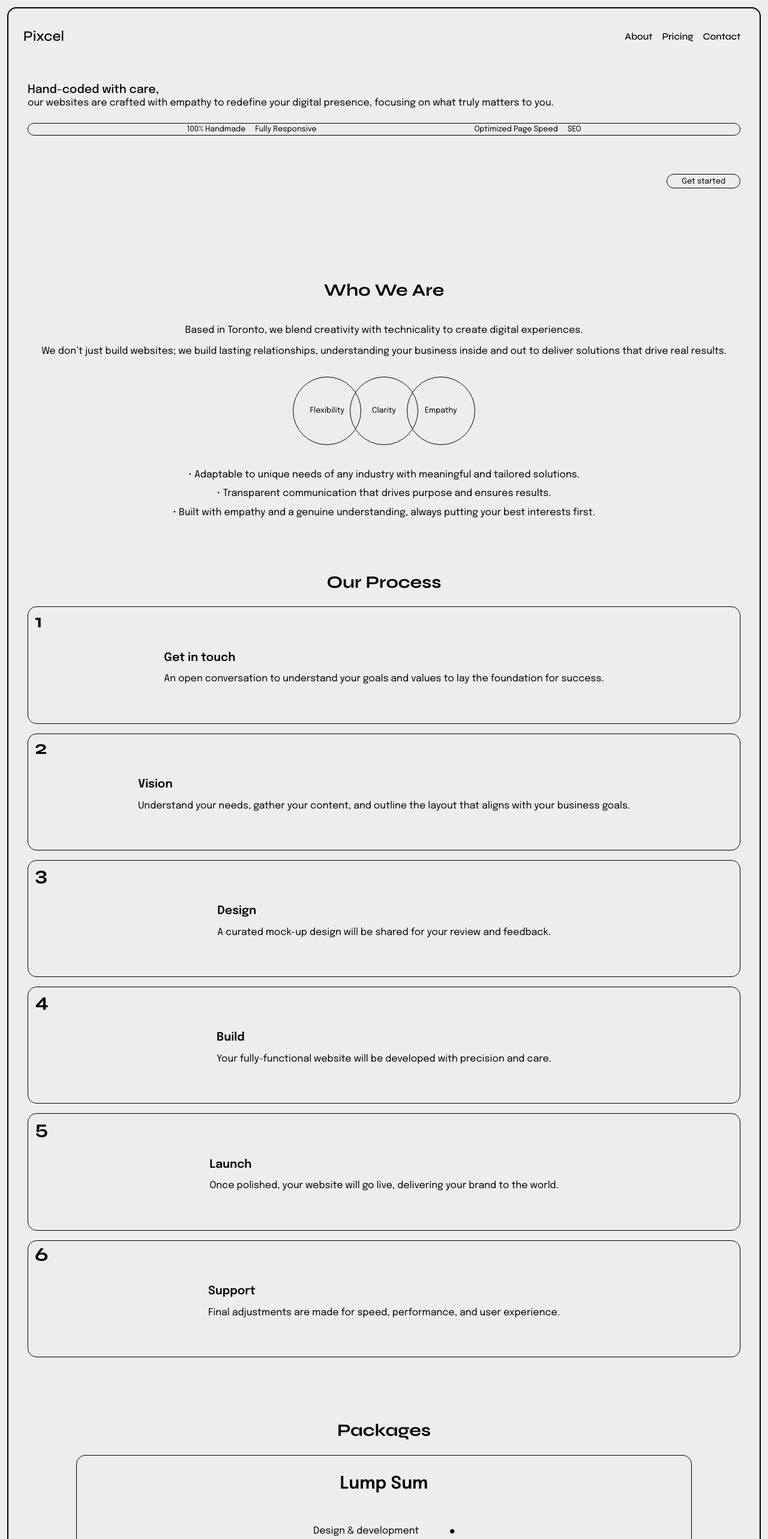
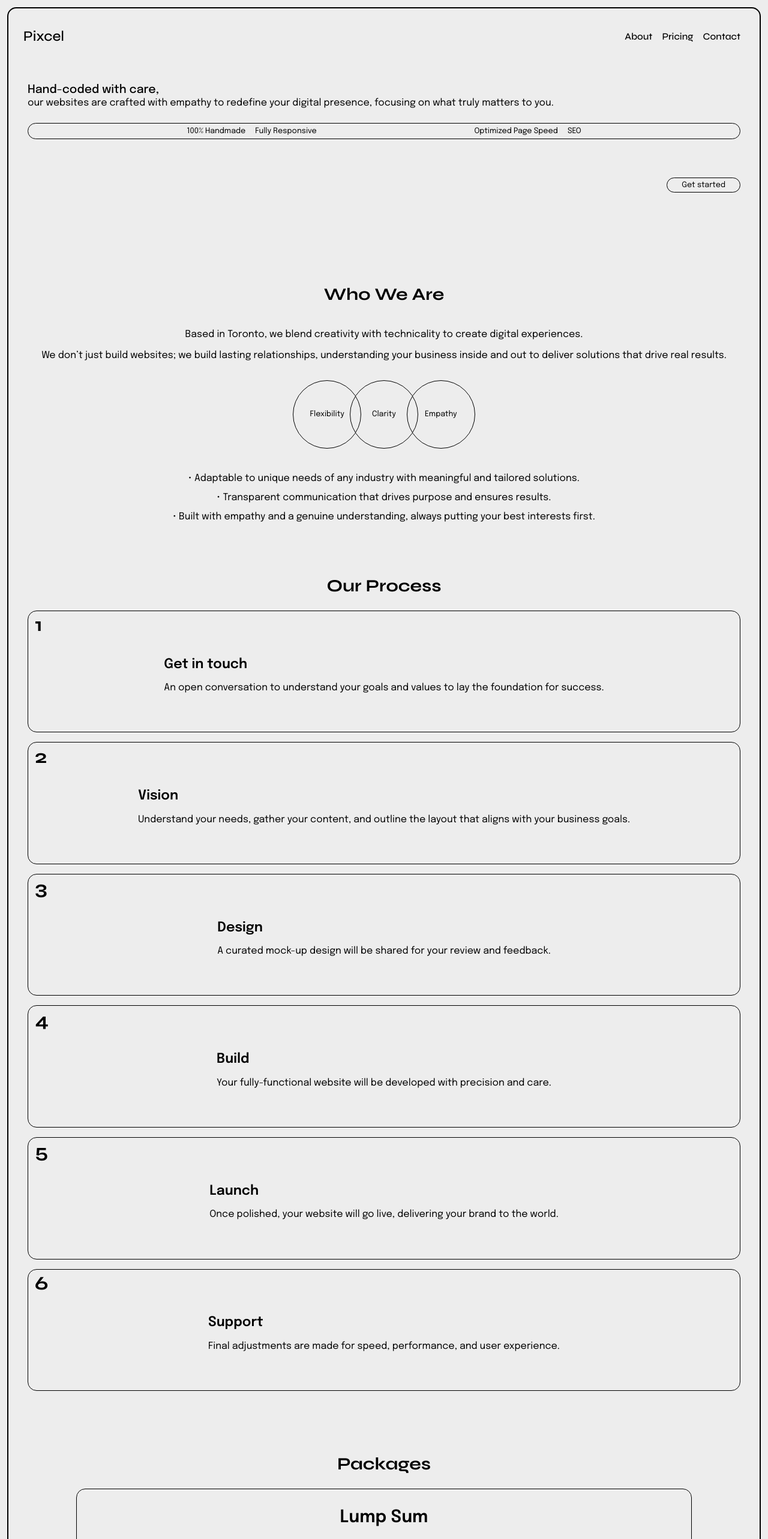
Before and after one commit to cel004/pixcel, a React (Vite) app: page / in a window 1280 px wide. Shown: the top 2566 px of the page at 60% size. Built offline with nearby package versions, Linux system fonts and the light colour scheme.

Commit message:
Fix: padding inconsistencies

```diff
--- a/src/Pages/Header.module.css
+++ b/src/Pages/Header.module.css
@@ -64,7 +64,7 @@ img {
     align-items: center;
     border: 1px solid #000000;
     border-radius: 15px;
-    padding: 0.1rem 0.3rem 0.1rem 0.3rem;
+    padding: 0.3rem 0.3rem 0.3rem 0.3rem;
     flex-wrap: wrap;
     gap: 0.2rem;
 }
--- a/src/Pages/Process.jsx
+++ b/src/Pages/Process.jsx
@@ -1,4 +1,3 @@
-import styles from './Process.module.css'
 import Title from '../components/Title/Title.jsx'
 import ProcessCard from '../components/ProcessCard/ProcessCard.jsx'
 
@@ -6,7 +5,7 @@ import ProcessCard from '../components/ProcessCard/ProcessCard.jsx'
 function Process() {
     return (
       <>
-      <div className={styles.container}>
+      <div className="processContainer">
         <Title>Our Process</Title>
         <ProcessCard number="1" title="Get in touch">
           <p>
--- a/src/components/AddonCard/AddonCard.module.css
+++ b/src/components/AddonCard/AddonCard.module.css
@@ -25,7 +25,7 @@
 }
 
 .title{
-    font-size: 1.6rem;
+    font-size: 1.4rem;
     font-family: "Epilogue", sans-serif;
     font-weight: 600;
     align-items: center;
--- a/src/components/PackageCard/PackageCard.module.css
+++ b/src/components/PackageCard/PackageCard.module.css
@@ -26,11 +26,9 @@
     align-items: center;
     justify-content: center;
     display: flex;
-    padding-bottom: 1rem;
 }
 
 .prices {
-    padding-top: 1rem;
     display: flex;
     gap: 0.5rem;
     align-items: center;
--- a/src/components/ProcessCard/ProcessCard.module.css
+++ b/src/components/ProcessCard/ProcessCard.module.css
@@ -27,7 +27,7 @@
 }
 
 .title {
-    font-size: 1.2rem;
+    font-size: 1.4rem;
     font-family: "Epilogue", sans-serif;
     font-weight: 600;
 }
```
Also changed, not shown: src/Pages/Process.module.css (deleted).
